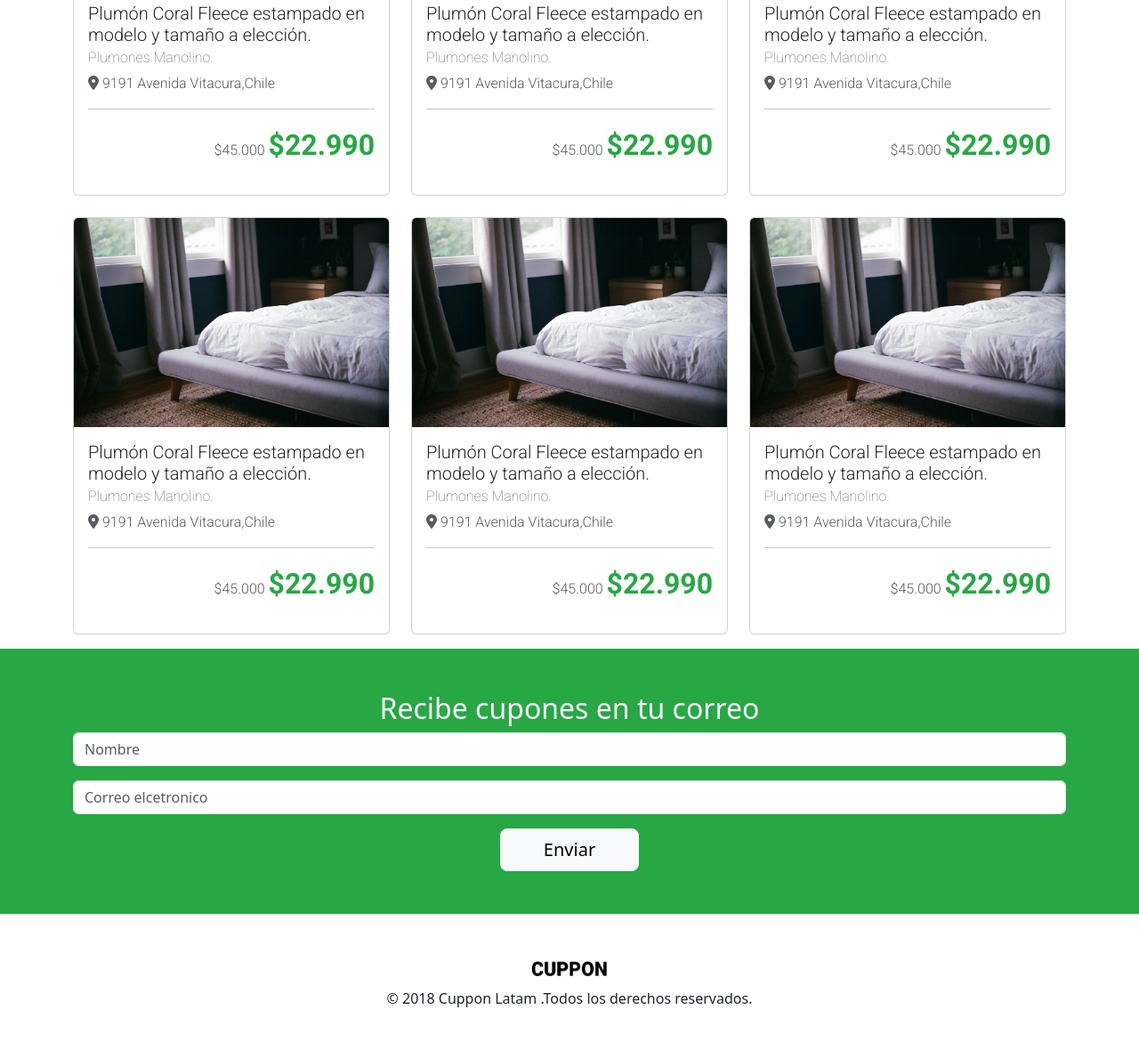
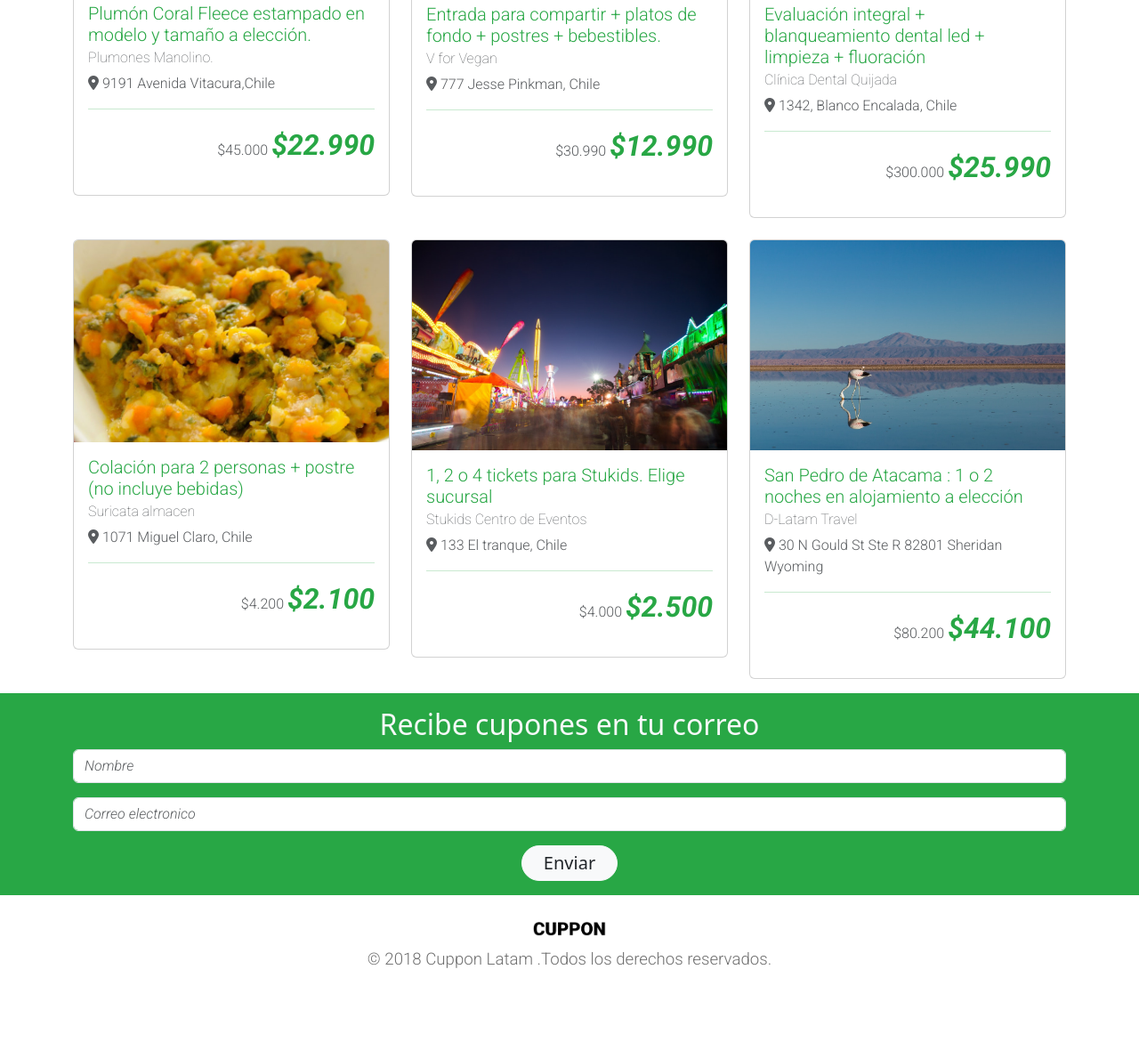
Before and after one commit to narizpuntiaguada/desafio-cupon, a plain HTML site: page index.html in a window 1280 px wide. Shown: the part 321-1492 px from the top of the page at 89% size. After the commit the page ends 1437 px from the top, so only its background shows below. Drawn offline with nearby package versions, Linux system fonts and the light colour scheme.

Commit message:
Se modifica footer,se incluye fuentes,tamaño,border

```diff
--- a/assets/css/style.css
+++ b/assets/css/style.css
@@ -1,26 +1,56 @@
-
-.navbar{
-   background-color: #28A745;
+.navbar {
+    background-color: #28A745;
 
 }
 
-.logo{
-        width: 86px;
+.logo {
+    width: 82px;
 }
-.texto-cupon{
+
+.texto-cupon {
     color: #28A745;
+    font-family: "Roboto", sans-serif;
+    font-weight: 500;
+    font-style: italic;
 
 }
-.bg-cupon{
+
+.bg-cupon {
     background-color: #28A745;
 }
-.card-title{
+
+.card-title {
     font-family: "Roboto", sans-serif;
     font-weight: 300;
     font-style: normal;
+    color: #28A745;
 }
-.card-body{
+
+.card-body {
     font-family: "Roboto", sans-serif;
     font-weight: 300;
     font-style: normal;
+    color: #28A745;
 }
+
+.form-control{
+    font-family: "Roboto", sans-serif;
+    font-weight: 300;
+    font-style: italic;
+
+}
+
+.btn{
+    border-radius: 50px;
+    color:#212529;
+
+}
+
+.text-body-secundary{
+    font-family: "Roboto", sans-serif;
+    font-weight: 300;
+    font-style: normal;
+    color:#707070;
+    text-align: center;
+    font-size: 14pt;
+}
--- a/index.html
+++ b/index.html
@@ -73,75 +73,73 @@
             </div>
             <div class="col">
                 <div class="card">
-                    <img src="./assets/img/cupon-1.jpg" class="card-img-top" alt="cama">
+                    <img src="./assets/img/cupon-2.jpg" class="card-img-top" alt="cama">
                     <div class="card-body">
-                        <h5 class="card-title">Plumón Coral Fleece estampado en modelo y tamaño a elección.</h5>
-                        <h6 class="card-subtitle mb-2 text-body-secondary fw-lighter">Plumones Manolino.</h6>
-                        <p class="card-text text-body-secondary"><i class="fa-solid fa-location-dot"></i> 9191 Avenida
-                            Vitacura,Chile</p>
+                        <h5 class="card-title">Entrada para compartir + platos de fondo + postres + bebestibles.</h5>
+                        <h6 class="card-subtitle mb-2 text-body-secondary fw-lighter">V for Vegan</h6>
+                        <p class="card-text text-body-secondary"><i class="fa-solid fa-location-dot"></i> 777 Jesse Pinkman, Chile</p>
                         <hr>
-                        <p class="text-end text-body-secondary">$45.000
-                            <span class="fs-2 fw-bold texto-cupon"> $22.990 </span>
+                        <p class="text-end text-body-secondary">$30.990
+                            <span class="fs-2 fw-bold texto-cupon"> $12.990 </span>
                         </p>
                     </div>
                 </div>
             </div>
             <div class="col">
                 <div class="card">
-                    <img src="./assets/img/cupon-1.jpg" class="card-img-top" alt="cama">
+                    <img src="./assets/img/cupon-3.jpg" class="card-img-top" alt="sillon dental">
                     <div class="card-body">
-                        <h5 class="card-title">Plumón Coral Fleece estampado en modelo y tamaño a elección.</h5>
-                        <h6 class="card-subtitle mb-2 text-body-secondary fw-lighter">Plumones Manolino.</h6>
-                        <p class="card-text text-body-secondary"><i class="fa-solid fa-location-dot"></i> 9191 Avenida
-                            Vitacura,Chile</p>
+                        <h5 class="card-title">Evaluación integral + blanqueamiento dental led + limpieza + fluoración</h5>
+                        <h6 class="card-subtitle mb-2 text-body-secondary fw-lighter">Clínica Dental Quijada</h6>
+                        <p class="card-text text-body-secondary"><i class="fa-solid fa-location-dot"></i> 1342, Blanco Encalada, Chile</p>
                         <hr>
-                        <p class="text-end text-body-secondary">$45.000
-                            <span class="fs-2 fw-bold texto-cupon"> $22.990 </span>
+                        <p class="text-end text-body-secondary"> $300.000
+                            <span class="fs-2 fw-bold texto-cupon">$25.990 </span>
                         </p>
                     </div>
                 </div>
             </div>
             <div class="col">
                 <div class="card">
-                    <img src="./assets/img/cupon-1.jpg" class="card-img-top" alt="cama">
+                    <img src="./assets/img/cupon-4.jpg" class="card-img-top" alt="plato charquican">
                     <div class="card-body">
-                        <h5 class="card-title">Plumón Coral Fleece estampado en modelo y tamaño a elección.</h5>
-                        <h6 class="card-subtitle mb-2 text-body-secondary fw-lighter">Plumones Manolino.</h6>
-                        <p class="card-text text-body-secondary"><i class="fa-solid fa-location-dot"></i> 9191 Avenida
-                            Vitacura,Chile</p>
+                        <h5 class="card-title">Colación para 2 personas + postre (no incluye bebidas)</h5>
+                        <h6 class="card-subtitle mb-2 text-body-secondary fw-lighter">Suricata almacen</h6>
+                        <p class="card-text text-body-secondary"><i class="fa-solid fa-location-dot"></i> 1071 Miguel Claro, Chile</p>
                         <hr>
-                        <p class="text-end text-body-secondary">$45.000
-                            <span class="fs-2 fw-bold texto-cupon"> $22.990 </span>
+                        <p class="text-end text-body-secondary">$4.200
+                            <span class="fs-2 fw-bold texto-cupon"> $2.100 </span>
                         </p>
                     </div>
                 </div>
             </div>
             <div class="col">
                 <div class="card">
-                    <img src="./assets/img/cupon-1.jpg" class="card-img-top" alt="cama">
+                    <img src="./assets/img/cupon-5.jpg" class="card-img-top" alt="tiendas">
                     <div class="card-body">
-                        <h5 class="card-title">Plumón Coral Fleece estampado en modelo y tamaño a elección.</h5>
-                        <h6 class="card-subtitle mb-2 text-body-secondary fw-lighter">Plumones Manolino.</h6>
-                        <p class="card-text text-body-secondary"><i class="fa-solid fa-location-dot"></i> 9191 Avenida
-                            Vitacura,Chile</p>
+                        <h5 class="card-title">1, 2 o 4 tickets para Stukids. Elige sucursal</h5>
+                        <h6 class="card-subtitle mb-2 text-body-secondary fw-lighter">Stukids Centro de Eventos</h6>
+                        <p class="card-text text-body-secondary"><i class="fa-solid fa-location-dot"></i> 133 El tranque, Chile</p>
                         <hr>
-                        <p class="text-end text-body-secondary">$45.000
-                            <span class="fs-2 fw-bold texto-cupon"> $22.990 </span>
+                        <p class="text-end text-body-secondary">$4.000
+                            <span class="fs-2 fw-bold texto-cupon"> $2.500 </span>
                         </p>
                     </div>
                 </div>
             </div>
             <div class="col">
                 <div class="card">
-                    <img src="./assets/img/cupon-1.jpg" class="card-img-top" alt="cama">
+                    <img src="./assets/img/cupon-6.jpg" class="card-img-top" alt="flamenco en salar">
                     <div class="card-body">
-                        <h5 class="card-title">Plumón Coral Fleece estampado en modelo y tamaño a elección.</h5>
-                        <h6 class="card-subtitle mb-2 text-body-secondary fw-lighter">Plumones Manolino.</h6>
-                        <p class="card-text text-body-secondary"><i class="fa-solid fa-location-dot"></i> 9191 Avenida
-                            Vitacura,Chile</p>
+                        <h5 class="card-title">San Pedro de Atacama : 1 o 2 noches en alojamiento a elección</h5>
+                        <h6 class="card-subtitle mb-2 text-body-secondary fw-lighter">D-Latam Travel</h6>
+                        <p class="card-text text-body-secondary"><i class="fa-solid fa-location-dot"></i>
+                            30 N Gould St Ste R
+                            82801 Sheridan
+                            Wyoming</p>
                         <hr>
-                        <p class="text-end text-body-secondary">$45.000
-                            <span class="fs-2 fw-bold texto-cupon"> $22.990 </span>
+                        <p class="text-end text-body-secondary">$80.200
+                            <span class="fs-2 fw-bold texto-cupon"> $44.100 </span>
                         </p>
                     </div>
                 </div>
@@ -151,7 +149,7 @@
 
     </section>
 <!-- seccion formulario recibe cupones -->
-    <section class="container-fluid bg-cupon text-light py-5">
+    <section class="container-fluid bg-cupon text-light py-3">
         <div class="container text-center">
             <h2>Recibe cupones en tu correo</h2>
             <form>
@@ -161,19 +159,19 @@
                         placeholder="Nombre">
 
                 </div>
-                <div class="mb-3">
+                <div class="mb-3 mt-1">
 
                     <input type="password" class="form-control" id="exampleInputPassword1"
-                        placeholder="Correo elcetronico">
+                        placeholder="Correo electronico">
                 </div>
 
-                <button type="button" class="btn btn-light btn-lg px-5">Enviar</button>
+                <button type="button" class="btn btn-light btn-lg px-4 py-1">Enviar</button>
             </form>
 
         </div>
     </section>
     <!-- seccion footer -->
-    <footer class="py-5">
+    <footer class="py-4">
         <div class="container text-center">
             <img class="logo" src="./assets/img/logo-black.png" alt="Logo cupon negro">
             <p class="text-body-secundary mt-2 mb-0">© 2018 Cuppon Latam .Todos los derechos reservados.</p>
```
Also changed, not shown: assets/img/cupon-5.jpg (added), assets/img/cupon-6.jpg (added).
